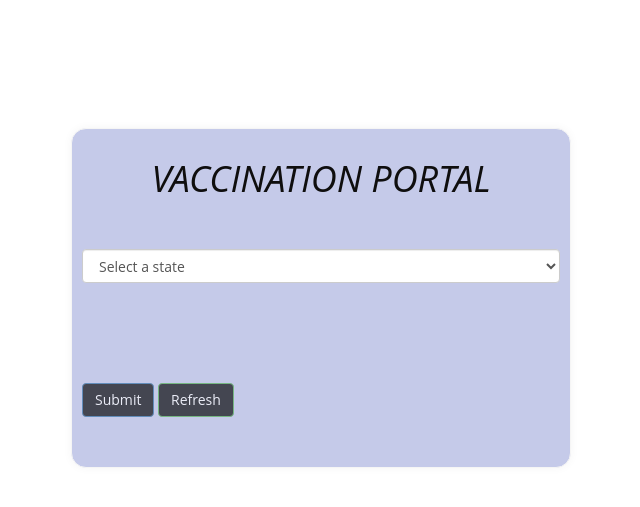
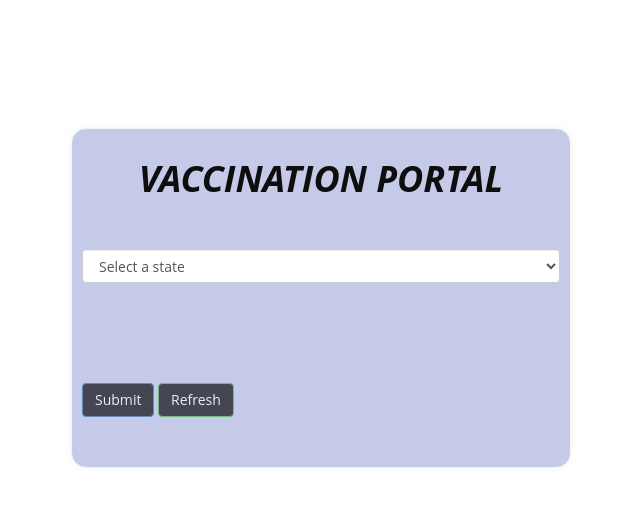
Before and after one commit to Deepa-Vijaya-Kumar/SCS_VACCINATION_PORTAL, a Flask app: page /state in a window 1280 px wide. Shown: the top 507 px of the page, without its empty margins (319-959 px from the left). Run offline with Flask 2, Linux system fonts and the light colour scheme; data comes from the database, SQL or seed files in the repository; some libraries are stand-ins or nearby versions.

Commit message:
2 commit

```diff
--- a/VaccineWebApp/templates/book.html
+++ b/VaccineWebApp/templates/book.html
@@ -9,7 +9,7 @@
   <body>
 
     <div class="container">
-      <h1 style="text-align: center;font-style: italic;">VACCINATION PORTAL</h1><br><br>
+      <h1 style="text-align: center;font-style: italic; font-weight: bold;">VACCINATION PORTAL</h1><br><br>
         <form action="/book" method="POST">
             {{ form.hidden_tag() }}
             <h3>Enter your details</h3>
--- a/VaccineWebApp/templates/index.html
+++ b/VaccineWebApp/templates/index.html
@@ -9,7 +9,7 @@
   <body>
 
     <div class="container">
-      <h1 style="text-align: center;font-style: italic;">VACCINATION PORTAL</h1><br><br>
+      <h1 style="text-align: center;font-style: italic; font-weight: bold;" >VACCINATION PORTAL</h1><br><br>
 
       <div id="state_selection">
         <form action="/" method="POST">
```
